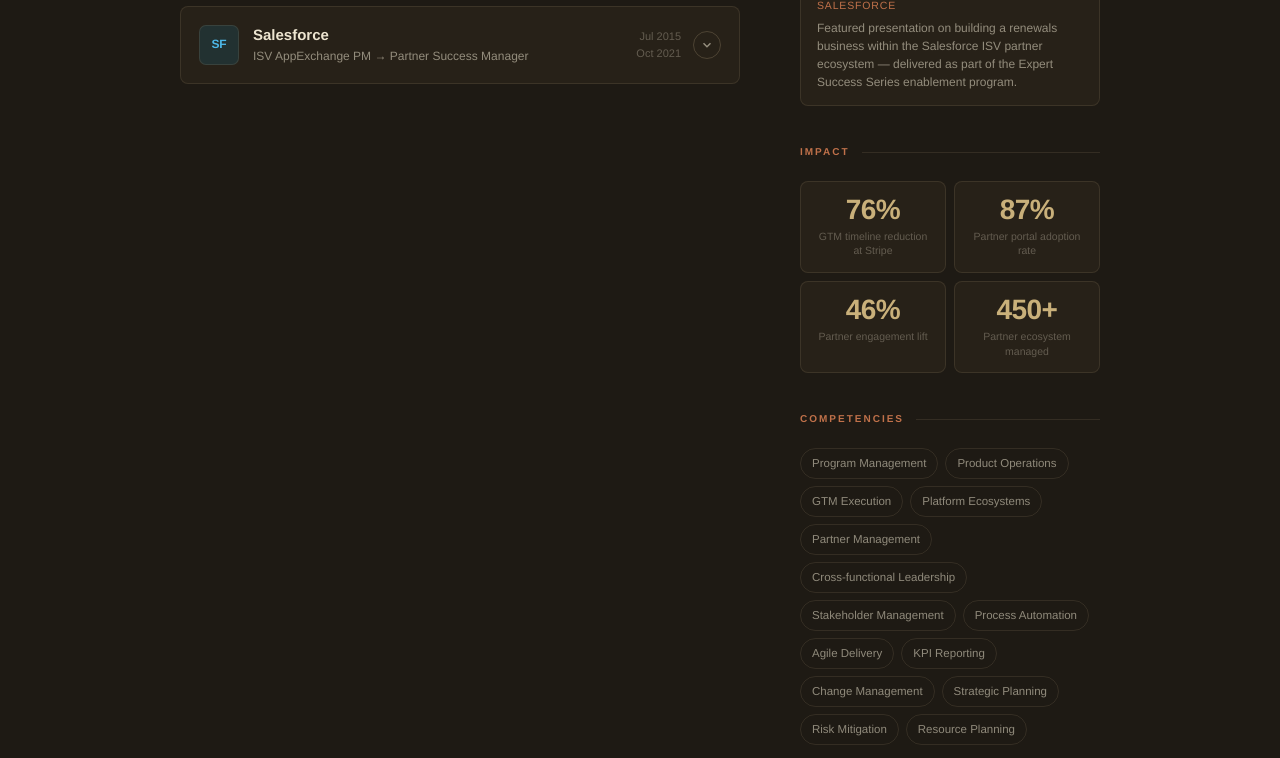
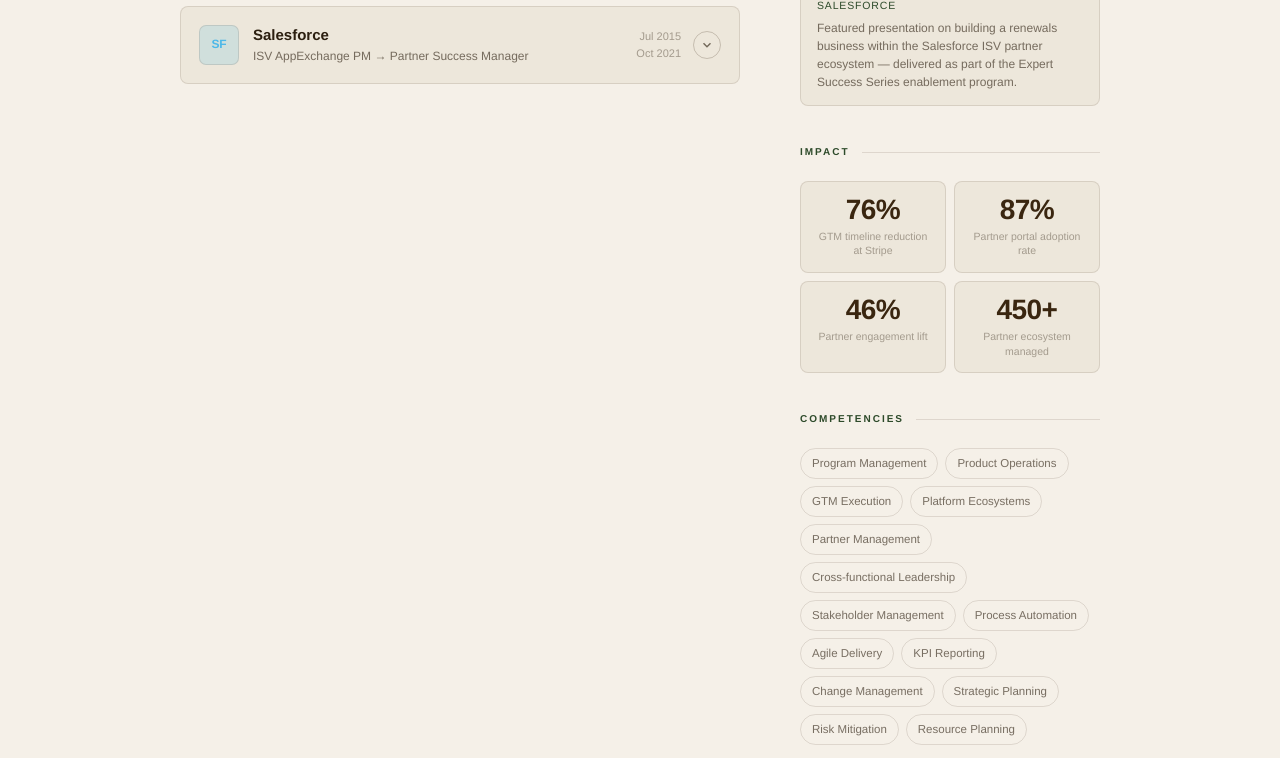
Before and after one commit to oh-jackie/jackie-oh-resume, a plain HTML site: page index.html in a window 1280 px wide. Shown: the part 864-1622 px from the top of the page. Drawn offline with Linux system fonts and the light colour scheme.

Commit message:
Update index.html

```diff
--- a/index.html
+++ b/index.html
@@ -7,23 +7,23 @@
 <style>
   *, *::before, *::after { box-sizing: border-box; margin: 0; padding: 0; }
 
- :root {
-    --bg:        #1e1a14;
-    --surface:   #272118;
-    --surface2:  #2f2920;
-    --border:    rgba(210,185,145,0.12);
-    --border2:   rgba(210,185,145,0.22);
-    --cream:     #ede5d0;
-    --muted:     rgba(237,229,208,0.55);
-    --hint:      rgba(237,229,208,0.3);
-    --terracotta:#c0714a;
-    --terra-lt:  #d4896a;
-    --sage:      #7a8c6e;
-    --sage-lt:   #96a886;
-    --sand:      #c9b07a;
-    --sand-lt:   #ddc994;
-    --olive:     #4a5235;
-}
+  :root {
+    --bg:        #f5f0e8;
+    --surface:   #ede7db;
+    --surface2:  #e4ddd0;
+    --border:    rgba(58,38,20,0.12);
+    --border2:   rgba(58,38,20,0.22);
+    --cream:     #2c1f10;
+    --muted:     rgba(44,31,16,0.62);
+    --hint:      rgba(44,31,16,0.38);
+    --terracotta:#2d4a2a;
+    --terra-lt:  #3d6438;
+    --sage:      #3d2b14;
+    --sage-lt:   #5a4022;
+    --sand:      #3a2610;
+    --sand-lt:   #5c3e1e;
+    --olive:     #2d4a2a;
+  }
 
   html { scroll-behavior: smooth; }
 
```
